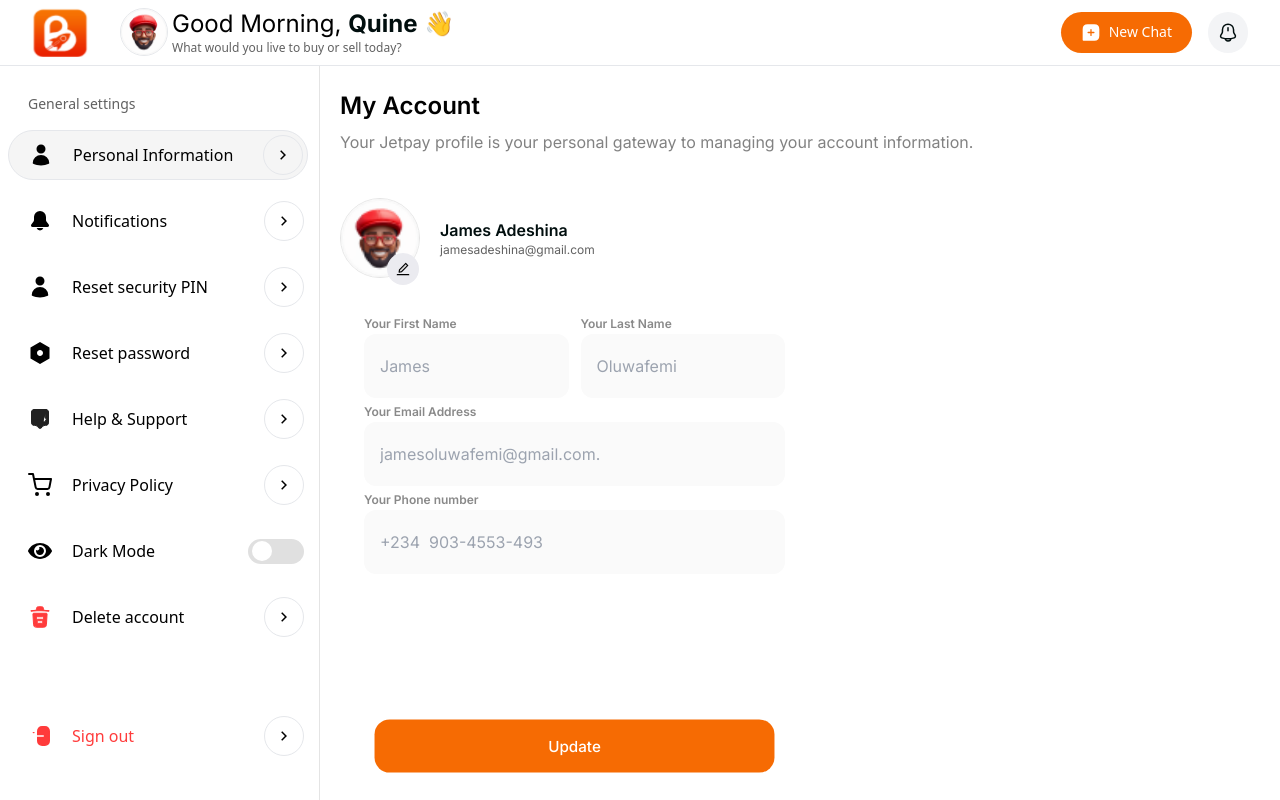
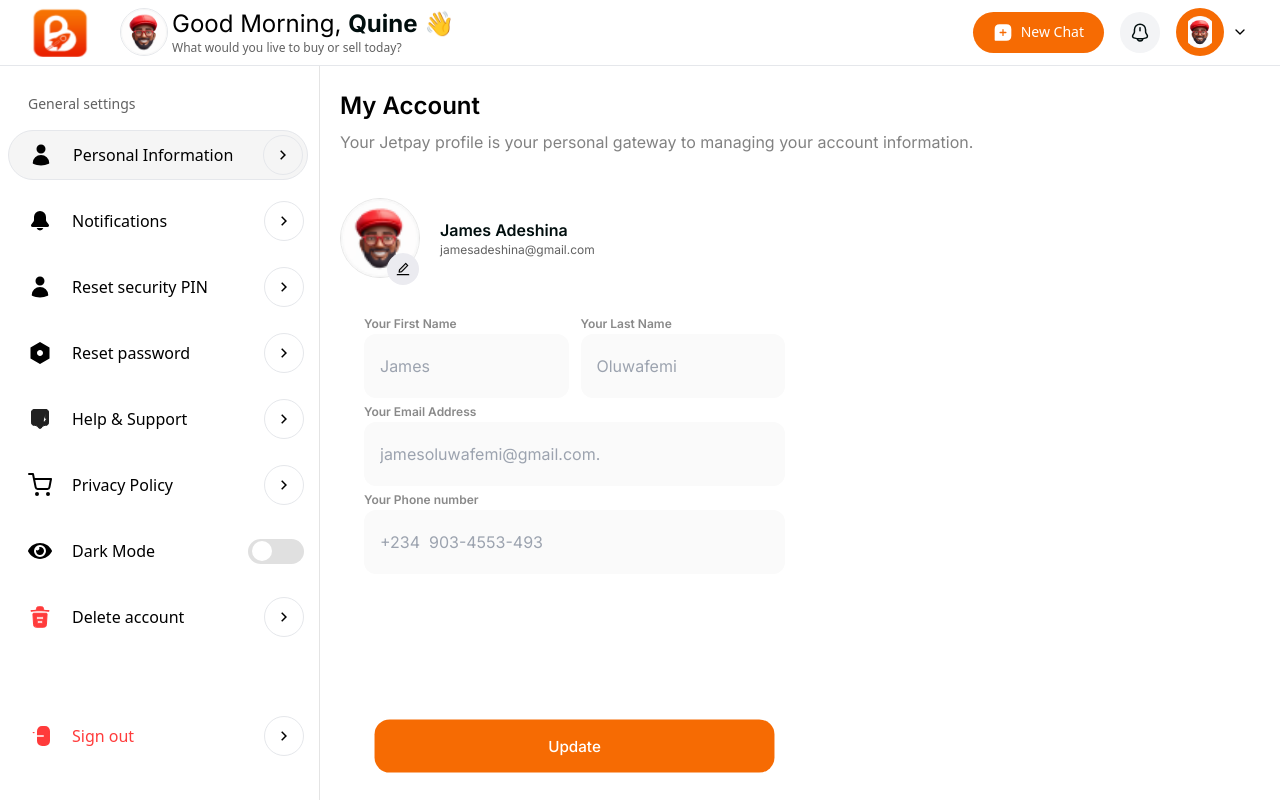
Before and after one commit to billpointdev/jetsupport, a React (Vite) app: page /profile in a window 1280 px wide. Built offline with nearby package versions, Linux system fonts and the light colour scheme.

Commit message:
added dropdown

```diff
--- /dev/null
+++ b/src/components/profile-screens/utils/dropdown.jsx
@@ -0,0 +1,116 @@
+import {
+  FiEdit,
+  FiChevronDown,
+  FiTrash,
+  FiShare,
+  FiPlusSquare,
+} from "react-icons/fi";
+import { motion } from "framer-motion";
+import Proptypes from "prop-types";
+import { useState } from "react";
+import avatar from "../../../assets/frameimage.png";
+
+const StaggeredDropDown = () => {
+  const [open, setOpen] = useState(false);
+
+  return (
+    <div className=" flex items-center justify-center bg-grey-800">
+      <motion.div animate={open ? "open" : "closed"} className="relative">
+        <button
+          onClick={() => setOpen((pv) => !pv)}
+          className="flex items-center gap-2 rounded-md  transition-colors"
+        >
+          <span className="font-medium text-sm px-3 py-2 w-12 h-12 rounded-full  bg-primary">
+            <img
+              src={avatar}
+              className="object-cover w-full h-full"
+              alt="avatar"
+            />
+          </span>
+          <motion.span variants={iconVariants}>
+            <FiChevronDown />
+          </motion.span>
+        </button>
+
+        <motion.ul
+          initial={wrapperVariants.closed}
+          variants={wrapperVariants}
+          style={{ originY: "top", translateX: "-50%" }}
+          className="flex flex-col gap-2 p-2 rounded-lg bg-white shadow-xl absolute top-[120%] left-[50%] w-48 overflow-hidden"
+        >
+          <Option setOpen={setOpen} Icon={FiEdit} text="Edit" />
+          <Option setOpen={setOpen} Icon={FiPlusSquare} text="Duplicate" />
+          <Option setOpen={setOpen} Icon={FiShare} text="Share" />
+          <Option setOpen={setOpen} Icon={FiTrash} text="Remove" />
+        </motion.ul>
+      </motion.div>
+    </div>
+  );
+};
+
+const Option = ({ text, Icon, setOpen }) => {
+  return (
+    <motion.li
+      variants={itemVariants}
+      onClick={() => setOpen(false)}
+      className="flex items-center gap-2 w-full p-2 text-xs font-medium whitespace-nowrap rounded-md hover:bg-[#FAFAFA] text-slate-700 hover:text-primary transition-colors cursor-pointer"
+    >
+      <motion.span variants={actionIconVariants}>
+        <Icon />
+      </motion.span>
+      <span>{text}</span>
+    </motion.li>
+  );
+};
+
+Option.propTypes = {
+  Icon: Proptypes.elementType.isRequired,
+  text: Proptypes.string.isRequired,
+  setOpen: Proptypes.func.isRequired,
+};
+
+export default StaggeredDropDown;
+
+const wrapperVariants = {
+  open: {
+    scaleY: 1,
+    transition: {
+      when: "beforeChildren",
+      staggerChildren: 0.1,
+    },
+  },
+  closed: {
+    scaleY: 0,
+    transition: {
+      when: "afterChildren",
+      staggerChildren: 0.1,
+    },
+  },
+};
+
+const iconVariants = {
+  open: { rotate: 180 },
+  closed: { rotate: 0 },
+};
+
+const itemVariants = {
+  open: {
+    opacity: 1,
+    y: 0,
+    transition: {
+      when: "beforeChildren",
+    },
+  },
+  closed: {
+    opacity: 0,
+    y: -15,
+    transition: {
+      when: "afterChildren",
+    },
+  },
+};
+
+const actionIconVariants = {
+  open: { scale: 1, y: 0 },
+  closed: { scale: 0, y: -7 },
+};
--- a/src/global/navbar.jsx
+++ b/src/global/navbar.jsx
@@ -3,6 +3,7 @@
 import NewChatIcon from "../utils/NewChatIcon";
 import NotificationIcon from "../utils/NotificationIcon";
 import Proptypes from "prop-types";
+import StaggeredDropDown from "../components/profile-screens/utils/dropdown";
 
 const Navbar = ( { toggleSidebar } ) =>
 {
@@ -68,6 +69,7 @@
                 <NotificationIcon />
               </a>
             </div>
+            <StaggeredDropDown />
           </div>
         </div>
       </div>
```
